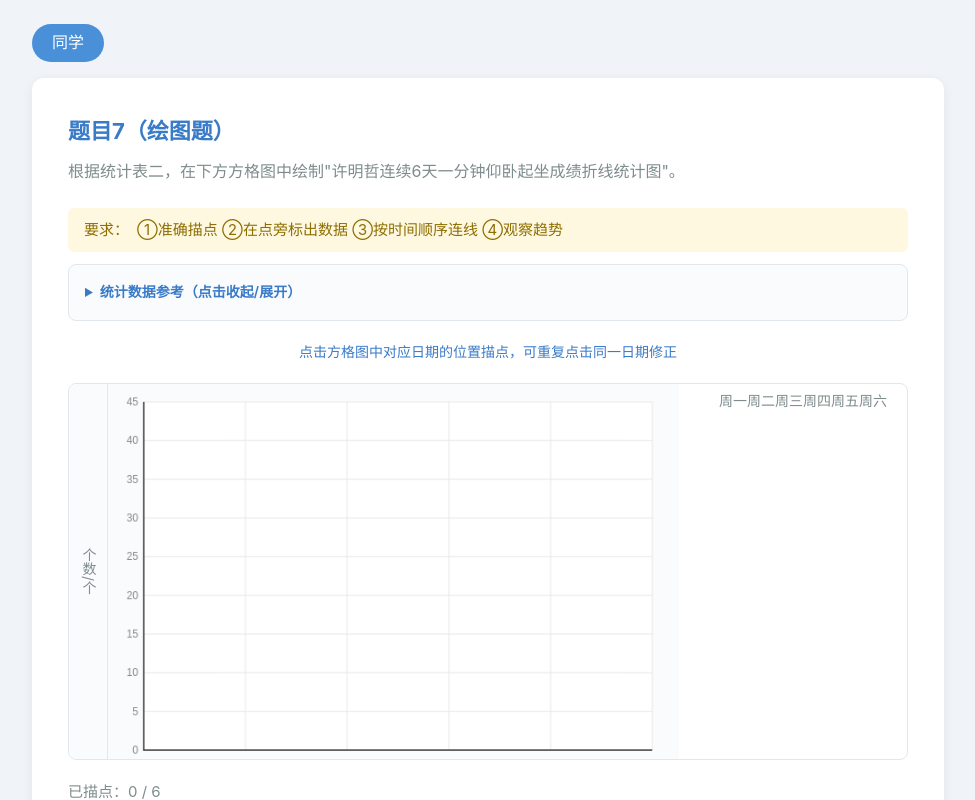
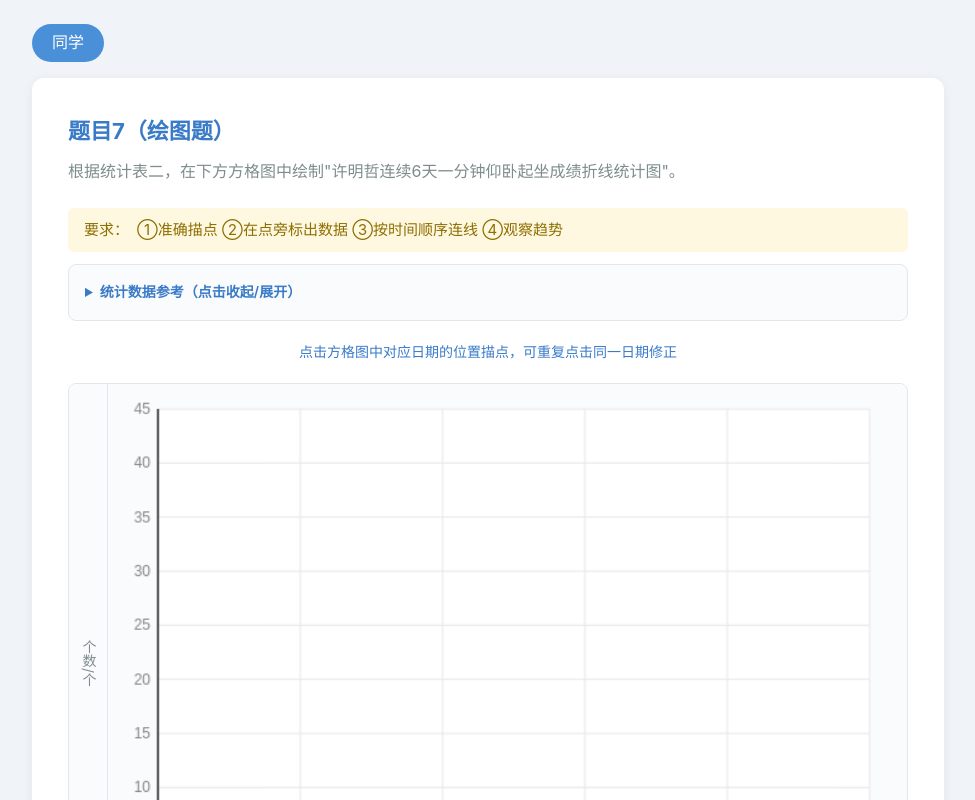
Before and after one commit to cxing/students_action_summary, a Vue app in the folder frontend/: page /drawing in a window 1280 px wide. Shown: the top 800 px of the page, without its empty margins (152-1127 px from the left). Built offline with nearby package versions, Linux system fonts and the light colour scheme.

Commit message:
fix: x-axis labels display by wrapping canvas and labels in vertical flex container

```diff
--- a/frontend/src/style.css
+++ b/frontend/src/style.css
@@ -97,7 +97,8 @@ body {
 .drawing-requirements { background: #fff8e1; padding: 10px 16px; border-radius: 6px; font-size: 15px; color: #8d6e00; margin: 12px 0; display: flex; flex-wrap: wrap; gap: 8px; }
 .canvas-wrapper { display: flex; align-items: stretch; gap: 0; margin: 20px 0; background: #fff; border: 1px solid var(--border); border-radius: 8px; overflow: auto; }
 .y-axis-label { writing-mode: vertical-lr; text-orientation: mixed; text-align: center; padding: 8px; font-size: 14px; color: var(--text-secondary); background: #fafbfc; border-right: 1px solid var(--border); white-space: nowrap; }
-.drawing-canvas { flex: 1; cursor: crosshair; min-width: 500px; }
+.canvas-area { flex: 1; display: flex; flex-direction: column; }
+.drawing-canvas { cursor: crosshair; min-width: 500px; }
 .x-axis-labels { display: flex; justify-content: space-around; padding: 6px 20px 6px 40px; font-size: 14px; color: var(--text-secondary); }
 .x-axis-labels span.active { color: var(--primary-dark); font-weight: 600; }
 .drawing-info { display: flex; justify-content: space-between; align-items: center; margin: 8px 0; }
--- a/frontend/src/views-student/DrawingQuestion.vue
+++ b/frontend/src/views-student/DrawingQuestion.vue
@@ -27,6 +27,7 @@
 
       <div class="canvas-wrapper">
         <div class="y-axis-label">个数/个</div>
+        <div class="canvas-area">
           <canvas
             ref="canvasRef"
             :width="canvasWidth"
@@ -36,6 +37,7 @@
           ></canvas>
           <div class="x-axis-labels">
             <span v-for="(day, i) in dayLabels" :key="day" :class="{ active: pointsByDay[i] !== null }">{{ day }}</span>
+          </div>
         </div>
       </div>
 
```
Lines whose indentation alone changed are shown as unchanged.
